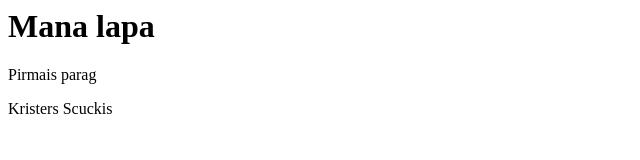
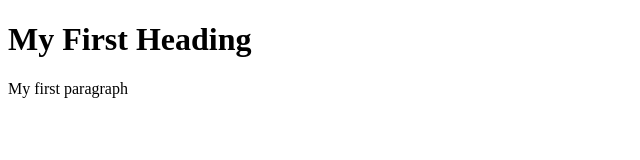
Before and after one commit to kristers007/kristers007, a plain HTML site: page index.html in a window 1280 px wide. Shown: the whole page, without its empty margins (0-640 px from the left). Drawn offline with Linux system fonts and the light colour scheme.

Commit message:
Update index.html

```diff
--- a/index.html
+++ b/index.html
@@ -1,7 +1,10 @@
+<!DOCTYPE html>
 <html>
 <body>
-<h1>Mana lapa</h1>
-<p>Pirmais parag</p>
- <p>Kristers Scuckis
+
+<h1>My First Heading</h1>
+<p>My first paragraph</p>
+
+<a hrefs
 </body>
 </html>
```
